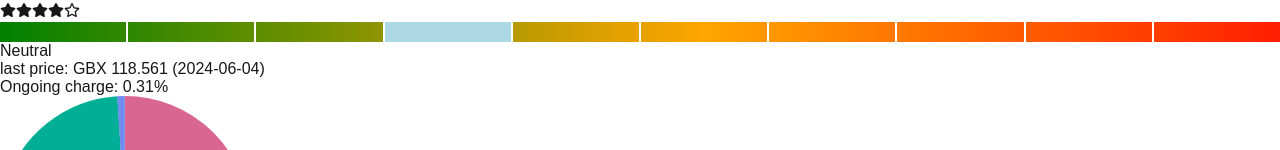
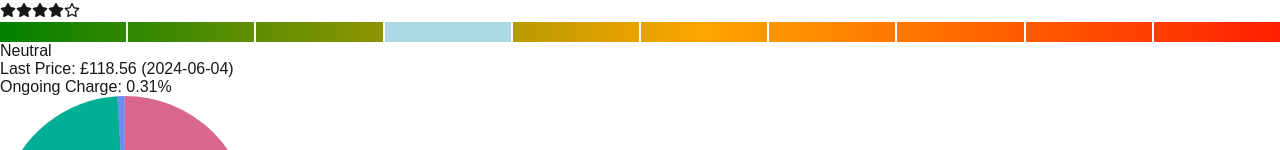
Before and after one commit to norgeous/ajbell-miniapp, a Next.js app: page / in a window 1280 px wide. Shown: the part 161-311 px from the top of the page. Built offline with nearby package versions, Linux system fonts and the light colour scheme.

Commit message:
start applying formatters

```diff
--- a/components/Fund/index.tsx
+++ b/components/Fund/index.tsx
@@ -5,6 +5,7 @@ import StarRating from '../StarRating';
 import DataTable from '../Table';
 
 import { FaExternalLinkAlt } from 'react-icons/fa';
+import formatCurrency from '@/helpers/formatCurrency';
 
 const ExternalLink = ({ href, children }) => (
   <a href={href} target="_blank" style={{ display: 'block' }}>
@@ -26,10 +27,11 @@ const Fund = ({ data }: IFund) => {
       <GradientRating value={data.data.ratings.SRRI} />
       <div>{data.data.ratings.analystRatingLabel}</div>
       <div>
-        last price: {data.data.quote.currency} {data.data.quote.lastPrice} (
+        Last Price:{' '}
+        {formatCurrency(data.data.quote.lastPrice, data.data.quote.currency)} (
         {formatDate(data.data.quote.lastPriceDate)})
       </div>
-      <div>Ongoing charge: {data.data.quote.ongoingCharge}%</div>
+      <div>Ongoing Charge: {data.data.quote.ongoingCharge}%</div>
       <PieChart values={data.data.portfolio.asset} />
       {data.data.documents.map(({ id, type, url }) => (
         <ExternalLink key={id} href={url}>
--- a/helpers/formatCurrency.ts
+++ b/helpers/formatCurrency.ts
@@ -4,7 +4,7 @@ const currencySymbols = {
 
 const formatCurrency = (
   amount: number,
-  currencyId: keyof typeof currencySymbols,
-) => `${currencySymbols[currencyId]} ${amount.toFixed(2)}`;
+  currencyId: keyof typeof currencySymbols = 'GBX',
+) => `${currencySymbols[currencyId]}${amount.toFixed(2)}`;
 
 export default formatCurrency;
```
